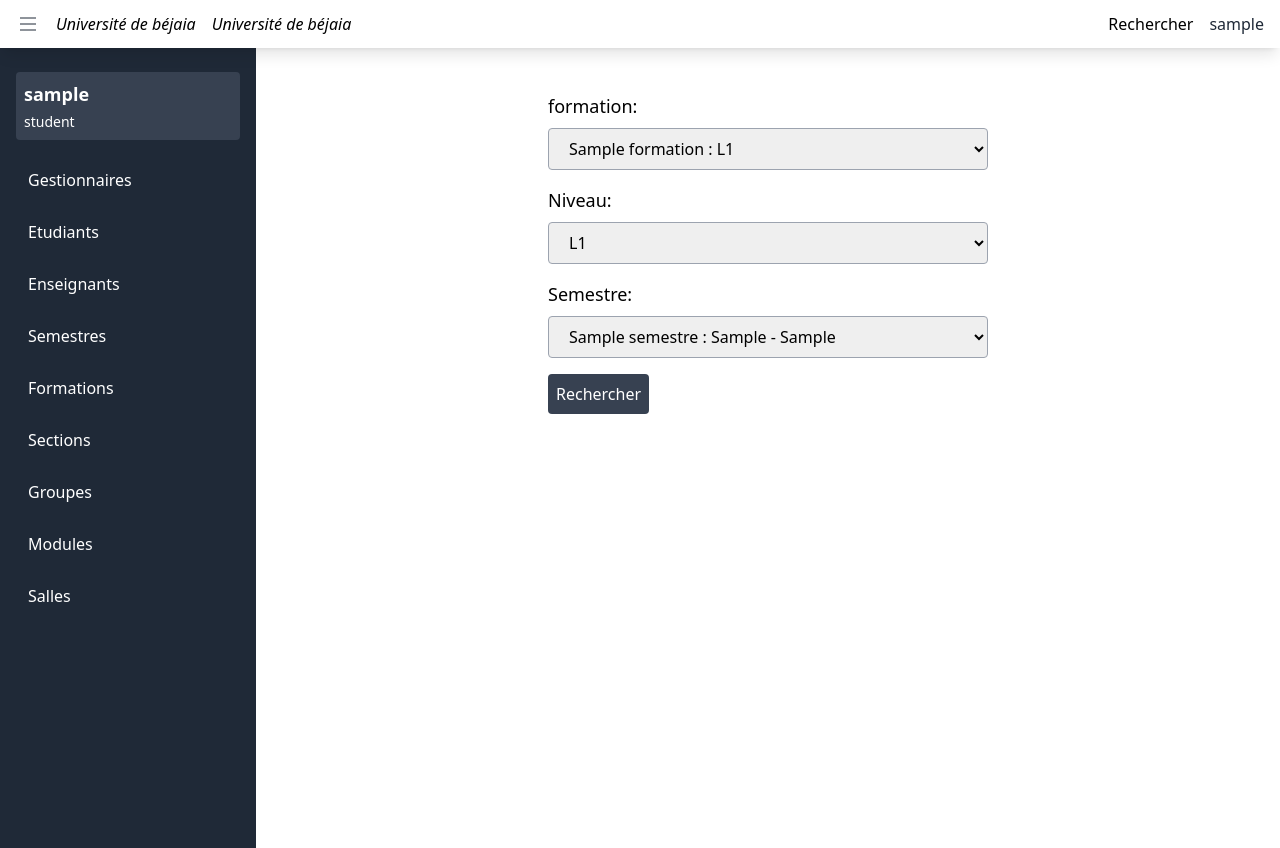
After one commit to AkliYalaoui/university-resources-scheduler, a Django app: page /workspaces/schedules in a window 1280 px wide. The commit adds this page. Run offline with Django 4.2, Linux system fonts and the light colour scheme; a user stored in the database is signed in; tables that the repository leaves empty hold one stand-in row (values such as "Sample post"); some libraries are stand-ins or nearby versions.

Commit message:
Added Form for search engin

```diff
--- a/scheduler/templates/layouts/auth.html
+++ b/scheduler/templates/layouts/auth.html
@@ -11,9 +11,15 @@
     <title>
       {% block title %}{% endblock %}
     </title>
-    <link href="{% static 'fontawesomefree/css/fontawesome.css' %}" rel="stylesheet" type="text/css">
-    <link href="{% static 'fontawesomefree/css/brands.css' %}" rel="stylesheet" type="text/css">
-    <link href="{% static 'fontawesomefree/css/solid.css' %}" rel="stylesheet" type="text/css">
+    <link href="{% static 'fontawesomefree/css/fontawesome.css' %}"
+          rel="stylesheet"
+          type="text/css">
+    <link href="{% static 'fontawesomefree/css/brands.css' %}"
+          rel="stylesheet"
+          type="text/css">
+    <link href="{% static 'fontawesomefree/css/solid.css' %}"
+          rel="stylesheet"
+          type="text/css">
     <script src="https://cdn.tailwindcss.com"></script>
   </head>
   <body class="overflow-hidden">
@@ -41,21 +47,30 @@
             <a href="{% url 'home' %}" class="italic truncate">Université de béjaia</a>
           {% endif %}
         </div>
+        <div class="flex items-center space-x-4">
+          {% if user.user_type == "student" %}
+          <a href="{% url 'students_search' %}">
+            <i class="fa-regular fa-search fa-lg"></i>
+            <span>Rechercher</span>
+          </a>
+          {% endif %}
           <div class="relative">
             <button id="profileMenuButton" class="text-gray-800 focus:outline-none">
-            <i class="fa-regular fa-user fa-lg"></i> <span class="truncate">{{user.username}}</span>
+              <i class="fa-regular fa-user fa-lg"></i> <span class="truncate">{{ user.username }}</span>
             </button>
             <div id="profileMenu"
                  class="absolute right-0 top-6 mt-2 bg-white text-gray-800 rounded-md shadow-lg hidden w-56">
               <ul class="py-1">
                 <li>
-                <a href="{% url 'profile' %}" class="block px-4 py-2 hover:bg-gray-100 flex flex-row items-center gap-2">
+                  <a href="{% url 'profile' %}"
+                     class="block px-4 py-2 hover:bg-gray-100 flex flex-row items-center gap-2">
                     <i class="fa-solid fa-user-pen fa-lg"></i>
                     <span>Profile</span>
                   </a>
                 </li>
                 <li>
-                <a href="{% url 'logout' %}" class="block px-4 py-2 hover:bg-gray-100 flex flex-row items-center gap-2">
+                  <a href="{% url 'logout' %}"
+                     class="block px-4 py-2 hover:bg-gray-100 flex flex-row items-center gap-2">
                     <i class="fa-solid fa-right-from-bracket fa-lg"></i>
                     <span>Se déconnecter</span>
                   </a>
@@ -63,11 +78,13 @@
               </ul>
             </div>
           </div>
+        </div>
       </nav>
     </div>
     <main class="flex">
       {% if user.is_superuser %}
-        <section id="drawer" class="bg-gray-800 text-white basis-64 p-4 h-screen mt-12 overflow-auto">
+        <section id="drawer"
+                 class="bg-gray-800 text-white basis-64 p-4 h-screen mt-12 overflow-auto">
           <article class="bg-gray-700 p-2 rounded mb-4 mt-2">
             <h1 class="text-lg font-bold mb-1 truncate">{{ user.username }}</h1>
             {% if user.user_type %}
@@ -78,7 +95,8 @@
           </article>
           <ul class="space-y-1">
             <li>
-              <a href="{% url 'admins' %}" class="block p-3 rounded hover:bg-gray-700 truncate">Gestionnaires</a>
+              <a href="{% url 'admins' %}"
+                 class="block p-3 rounded hover:bg-gray-700 truncate">Gestionnaires</a>
             </li>
             <li>
               <a href="{% url 'students' %}"
@@ -101,19 +119,22 @@
                  class="block p-3 rounded hover:bg-gray-700 truncate">Sections</a>
             </li>
             <li>
-              <a href="{% url 'groups' %}" class="block p-3 rounded hover:bg-gray-700 truncate">Groupes</a>
+              <a href="{% url 'groups' %}"
+                 class="block p-3 rounded hover:bg-gray-700 truncate">Groupes</a>
             </li>
             <li>
               <a href="{% url 'modules' %}"
                  class="block p-3 rounded hover:bg-gray-700 truncate">Modules</a>
             </li>
             <li>
-              <a href="{% url 'salles' %}" class="block p-3 rounded hover:bg-gray-700 truncate">Salles</a>
+              <a href="{% url 'salles' %}"
+                 class="block p-3 rounded hover:bg-gray-700 truncate">Salles</a>
             </li>
           </ul>
         </section>
       {% endif %}
-      <section id="content" class="flex-grow p-6 sm:p-8 h-screen pt-20 sm:pt-20 overflow-auto">
+      <section id="content"
+               class="flex-grow p-6 sm:p-8 h-screen pt-20 sm:pt-20 overflow-auto">
         {% block content %}{% endblock %}
       </section>
     </main>
--- /dev/null
+++ b/scheduler/templates/students/search.html
@@ -0,0 +1,47 @@
+{% extends '../layouts/auth.html' %}
+{% block title %} EDT - Rechercher{% endblock %}
+{% block content %}
+    <section class="max-w-md mx-auto">
+        <form method="get"
+              action="{% url 'students_search' %}"
+              class="p-1 mt-2 mb-4">
+            <label for="formation" class="block text-lg mb-2">formation:</label>
+            <select name="formation"
+                    id="formation"
+                    class="border border-gray-400 px-4 py-2 mb-4 rounded w-full">
+                {% for formation in formations %}
+                    {% if selected_formation.id == formation.id %}
+                        <option value="{{ formation.id }}" selected>{{ formation.name }} : {{ formation.niveau }}</option>
+                    {% else %}
+                        <option value="{{ formation.id }}">{{ formation.name }} : {{ formation.niveau }}</option>
+                    {% endif %}
+                {% endfor %}
+            </select>
+            <label for="level" class="block text-lg mb-2">Niveau:</label>
+            <select name="level"
+                    id="level"
+                    class="border border-gray-400 px-4 py-2 mb-4 rounded w-full">
+                {% for level in levels %}
+                    {% if selected_level == level %}
+                        <option value="{{ level }}" selected>{{ level }}</option>
+                    {% else %}
+                        <option value="{{ level }}">{{ level }}</option>
+                    {% endif %}
+                {% endfor %}
+            </select>
+            <label for="semester" class="block text-lg mb-2">Semestre:</label>
+            <select name="semester"
+                    id="semester"
+                    class="border border-gray-400 px-4 py-2 mb-4 rounded w-full">
+                {% for semester in semesters %}
+                    {% if selected_semester.id == semester.id %}
+                        <option value="{{ semester.id }}" selected>{{ semester.name }} : {{ semester.start }} - {{ semester.end }}</option>
+                    {% else %}
+                        <option value="{{ semester.id }}">{{ semester.name }} : {{ semester.start }} - {{ semester.end }}</option>
+                    {% endif %}
+                {% endfor %}
+            </select>
+            <button type="submit" class="p-2 bg-gray-700 text-white rounded">Rechercher</button>
+        </form>
+    </section>
+{% endblock %}
--- a/scheduler/urls.py
+++ b/scheduler/urls.py
@@ -1,7 +1,7 @@
 from django.urls import path
 
 from .views.auth import login_view, logout_view, profile_view
-from .views.students import students_home_view, students_view, student_details_view
+from .views.students import students_home_view, students_view, student_details_view, students_search_view
 from .views.teachers import teachers_home_view, teachers_view, teacher_details_view
 # from .views.grades import grades_view, grade_details_view
 from .views.admins import admins_view, admin_details_view
@@ -18,6 +18,7 @@ urlpatterns = [
     path("", home_view, name="home"),
     path("workspaces/students", students_home_view, name="students_workspaces"),
     path("workspaces/teachers", teachers_home_view, name="teachers_workspaces"),
+    path("workspaces/schedules", students_search_view, name="students_search"),
     path("admins/", admins_view, name="admins"),
     path("admins/<int:admin_id>", admin_details_view, name="admin_details"),
     path("students/", students_view, name="students"),
--- a/scheduler/views/students.py
+++ b/scheduler/views/students.py
@@ -2,7 +2,7 @@ from django.shortcuts import render, redirect, get_object_or_404
 from django.contrib.auth import get_user_model
 from django.contrib.auth.decorators import login_required
 from ..decorators import admin_required, student_required
-from ..models import Etudiant,Groupe, Semestre, Seance
+from ..models import Etudiant,Groupe, Semestre, Seance, Formation
 from django.core.paginator import Paginator
 from django.urls import reverse
 import datetime
@@ -15,6 +15,21 @@ start_times = [datetime.time(8, 00),
                datetime.time(13, 00),
                datetime.time(14, 40),
                datetime.time(16, 20)]
+
+@login_required
+@student_required
+def students_search_view(request):
+
+    formations = Formation.objects.all()
+    levels = ["L1", "L2", "L3", "M1", "M2"]
+    semesters = Semestre.objects.all()
+
+    students_context = {
+        "formations": formations,
+        "levels": levels,
+        "semesters": semesters,
+    }
+    return render(request=request, template_name="students/search.html", context=students_context)
 
 @login_required
 @student_required
```
Lines whose indentation alone changed are shown as unchanged.
